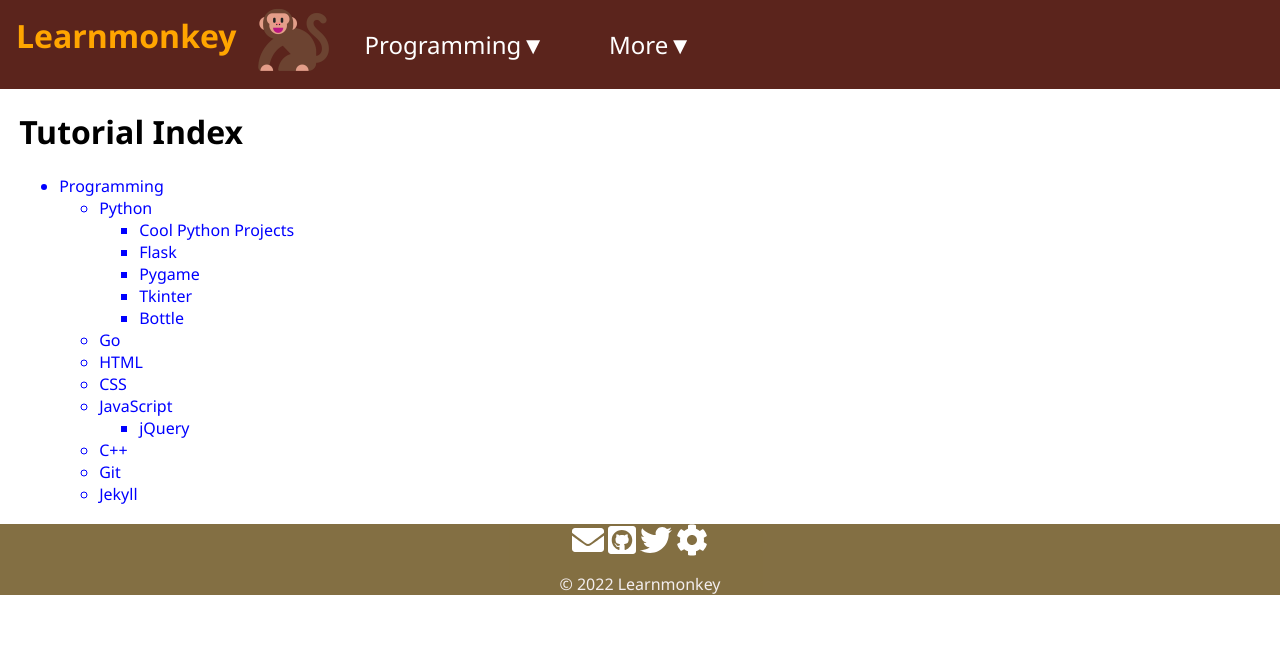
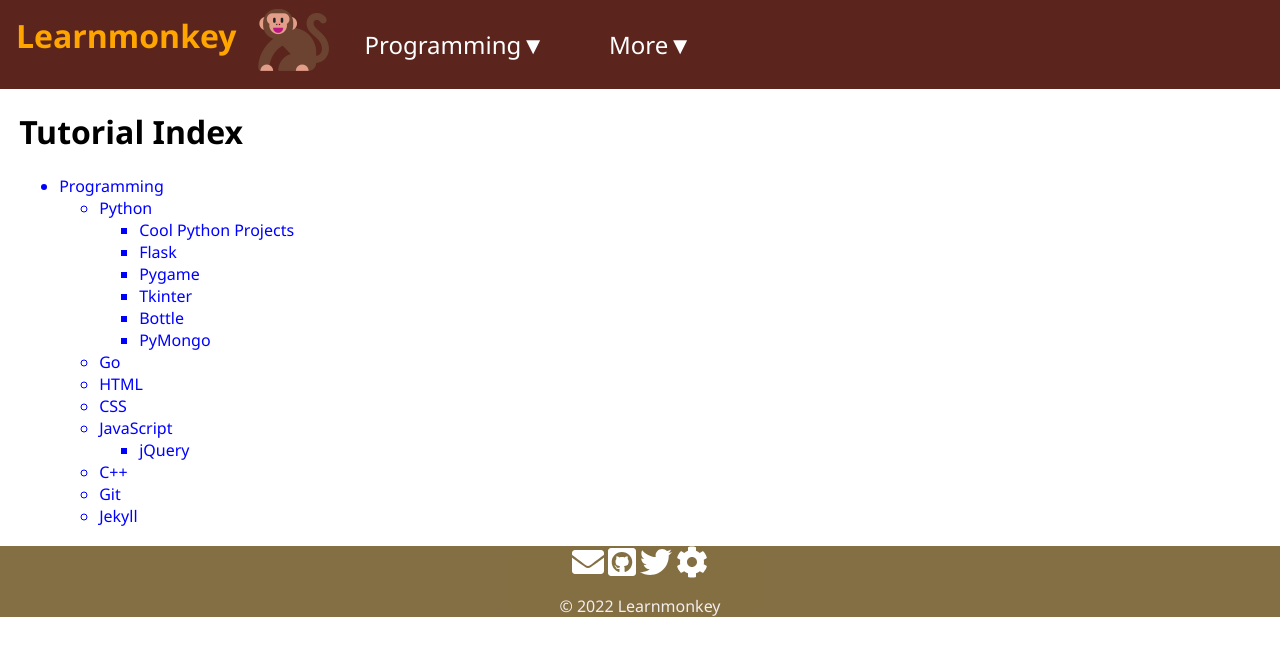
Before and after one commit to learnmonkey/learnmonkey.github.io, a Jekyll site: the page built from tutorial-index.html, in a window 1280 px wide. Shown: the top 656 px of the page. Built offline with Jekyll 4.4.1, drawn with Linux system fonts in a browser that asks for light colours; nearby versions of some CDN libraries.

Commit message:
update tutorial index

```diff
--- a/tutorial-index.html
+++ b/tutorial-index.html
@@ -15,6 +15,7 @@ layout: default
                     <li><a href="/programming/python/pygame/">Pygame</a></li>
                     <li><a href="/programming/python/tkinter/">Tkinter</a></li>
                     <li><a href="/programming/python/bottle/">Bottle</a></li>
+                    <li><a href="/programming/python/pymongo/">PyMongo</a></li>
                 </ul>
             </li>
             <li><a href="/programming/golang/">Go</a></li>
```
